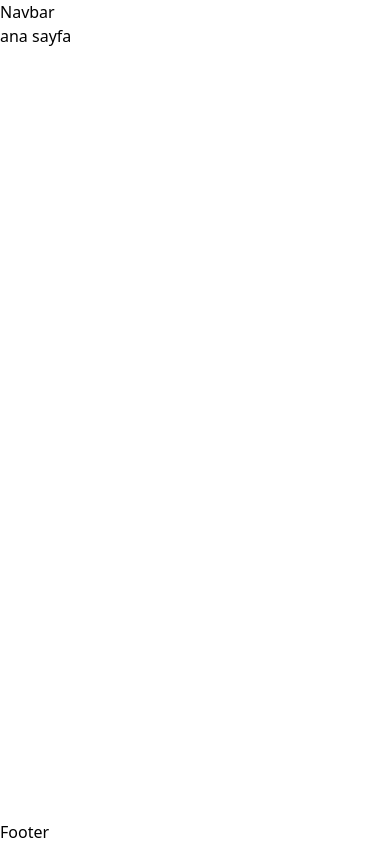
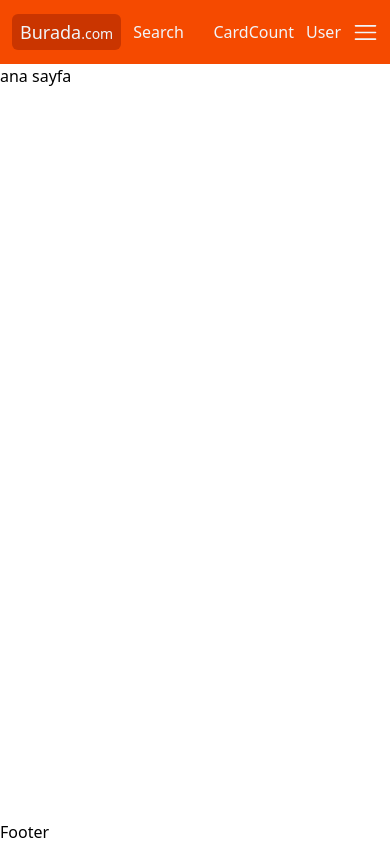
Before and after one commit to KazimAkyol/ecommercewebsite, a Next.js app: page / in a window 390 px wide. Built offline with nearby package versions, Linux system fonts and the light colour scheme.

Commit message:
added HamburgerMenu

```diff
--- a/app/components/navbar/HamburgerMenu.tsx
+++ b/app/components/navbar/HamburgerMenu.tsx
@@ -1,7 +1,10 @@
+import { RxHamburgerMenu } from "react-icons/rx";
 
 const HamburgerMenu = () => {
     return (
-        <div>HamburgerMenu</div>
+        <div className="relative">
+            <RxHamburgerMenu size="25" />
+        </div>
     )
 }
 
--- a/app/components/navbar/Logo.tsx
+++ b/app/components/navbar/Logo.tsx
@@ -1,7 +1,8 @@
+"use client"
 
 const Logo = () => {
     return (
-        <div>Logo</div>
+        <div className="bg-orange-700 px-2 py-1 rounded-md text-lg md:text-2xl cursor-pointer">Burada<span className="text-sm">.com</span></div>
     )
 }
 
--- a/app/components/navbar/Navbar.tsx
+++ b/app/components/navbar/Navbar.tsx
@@ -1,7 +1,18 @@
+import CardCount from "./CardCount"
+import HamburgerMenu from "./HamburgerMenu"
+import Logo from "./Logo"
+import Search from "./Search"
+import User from "./User"
 
 const Navbar = () => {
     return (
-        <div>Navbar</div>
+        <div className="flex items-center justify-between gap-3 md:gap-10 px-3 md:px-10 h-16 bg-orange-600 text-slate-100">
+            <Logo />
+            <Search />
+            <CardCount />
+            <User />
+            <HamburgerMenu />
+        </div>
     )
 }
 
--- a/app/components/navbar/Search.tsx
+++ b/app/components/navbar/Search.tsx
@@ -1,7 +1,7 @@
 
 const Search = () => {
     return (
-        <div>Search</div>
+        <div className="flex flex-1">Search</div>
     )
 }
 
--- a/package.json
+++ b/package.json
@@ -11,7 +11,8 @@
   "dependencies": {
     "next": "16.0.10",
     "react": "19.2.1",
-    "react-dom": "19.2.1"
+    "react-dom": "19.2.1",
+    "react-icons": "^5.5.0"
   },
   "devDependencies": {
     "@tailwindcss/postcss": "^4",
```
Also changed, not shown: 1 other file (tests, documents, lock files or other folders).
